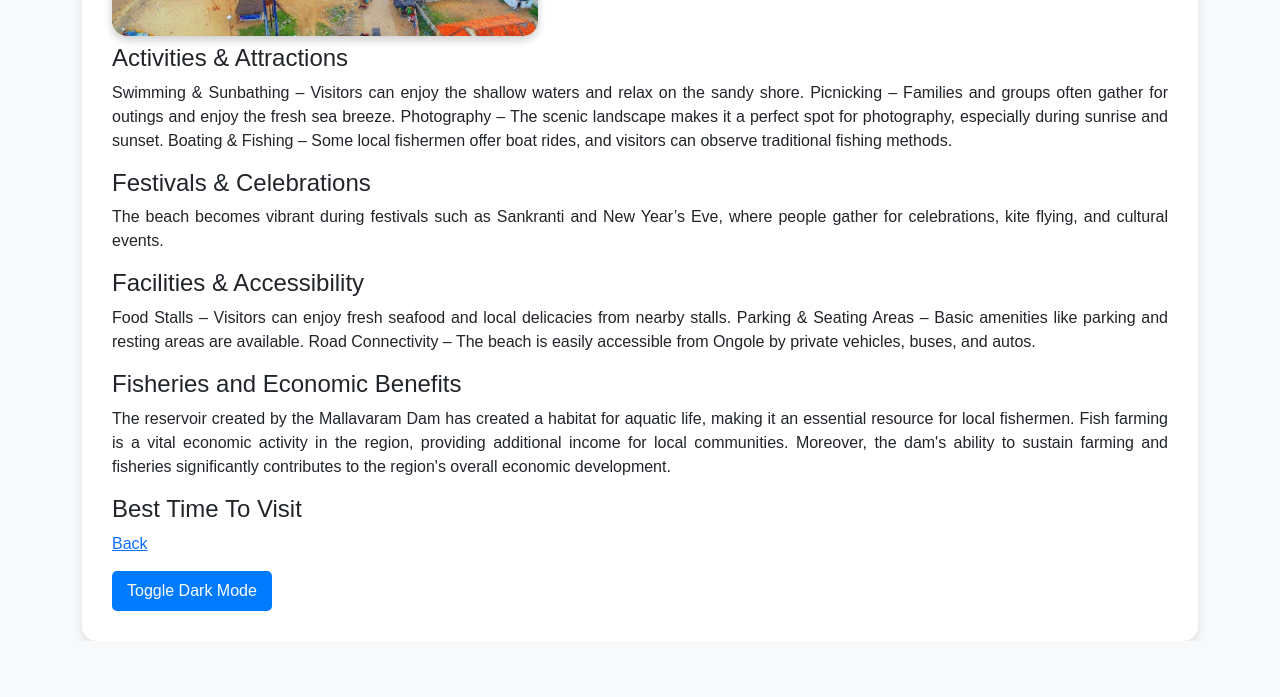
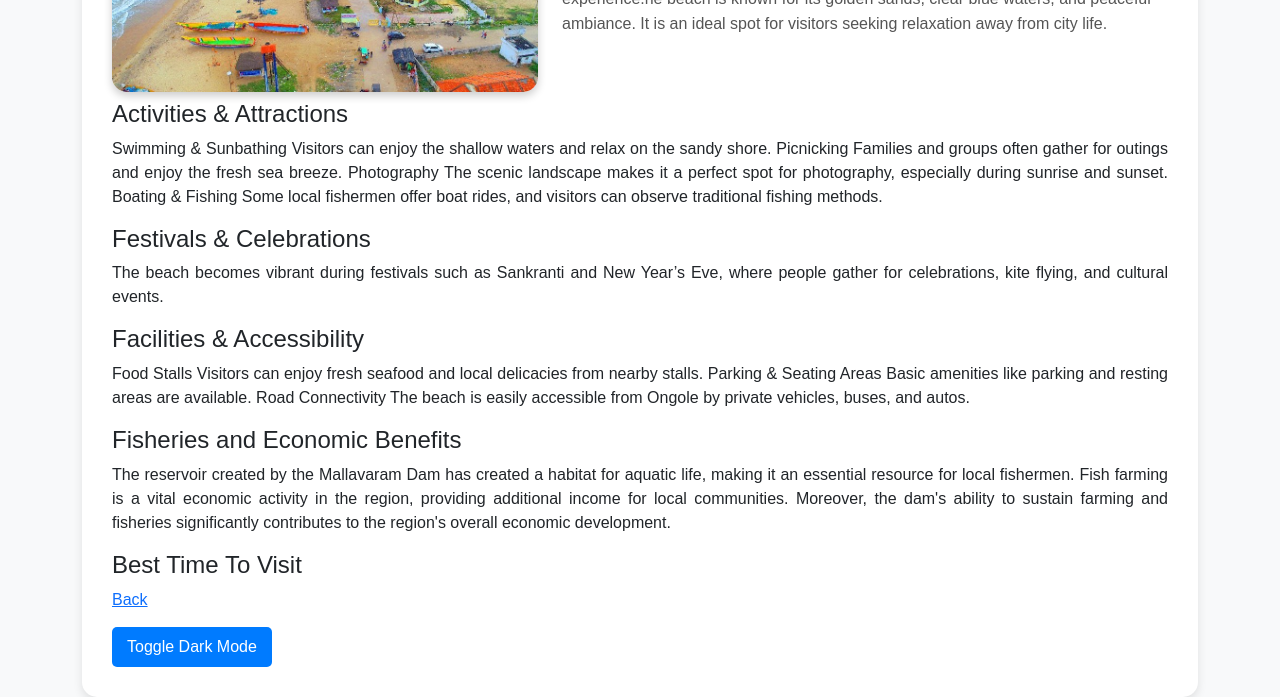
Before and after one commit to surekhamunulapati/my_ongole, a plain HTML site: page kothapatnam.html in a window 1280 px wide. Shown: the part 277-974 px from the top of the page. Before the commit the page ends 918 px from the top, so only its background shows below. Drawn offline with nearby package versions, Linux system fonts and the light colour scheme.

Commit message:
last changes

```diff
--- a/kothapatnam.html
+++ b/kothapatnam.html
@@ -93,7 +93,7 @@
 
     <div class="container">
         <div class="temple-container">
-
+            <h1> hellooooo</h1>
             <div class="row align-items-center">
                 <!-- Image on Left -->
                 <div class="col-md-5">
@@ -110,10 +110,10 @@
         <h3 class="text-secondary"></h3>
         <h4>Activities & Attractions
         </h4>
-        <p class = "align">Swimming & Sunbathing – Visitors can enjoy the shallow waters and relax on the sandy shore.
-            Picnicking – Families and groups often gather for outings and enjoy the fresh sea breeze.
-            Photography – The scenic landscape makes it a perfect spot for photography, especially during sunrise and sunset.
-            Boating & Fishing – Some local fishermen offer boat rides, and visitors can observe traditional fishing methods.</p>
+        <p class = "align">Swimming & Sunbathing  Visitors can enjoy the shallow waters and relax on the sandy shore.
+            Picnicking  Families and groups often gather for outings and enjoy the fresh sea breeze.
+            Photography  The scenic landscape makes it a perfect spot for photography, especially during sunrise and sunset.
+            Boating & Fishing  Some local fishermen offer boat rides, and visitors can observe traditional fishing methods.</p>
 
         <h4>Festivals & Celebrations
         </h4>
@@ -122,9 +122,9 @@
 
         <h4> Facilities & Accessibility</h4>
         <p class = "align">
-            Food Stalls – Visitors can enjoy fresh seafood and local delicacies from nearby stalls.
-            Parking & Seating Areas – Basic amenities like parking and resting areas are available.
-            Road Connectivity – The beach is easily accessible from Ongole by private vehicles, buses, and autos.
+            Food Stalls  Visitors can enjoy fresh seafood and local delicacies from nearby stalls.
+            Parking & Seating Areas  Basic amenities like parking and resting areas are available.
+            Road Connectivity  The beach is easily accessible from Ongole by private vehicles, buses, and autos.
             </p>
         <h4>Fisheries and Economic Benefits</h4>
         <p class = "align">The reservoir created by the Mallavaram Dam has created a habitat for aquatic life, making it an essential resource for local fishermen. Fish farming is a vital economic activity in the region, providing additional income for local communities. Moreover, the dam's ability to sustain farming and fisheries significantly contributes to the region's overall economic development.</p>
```
